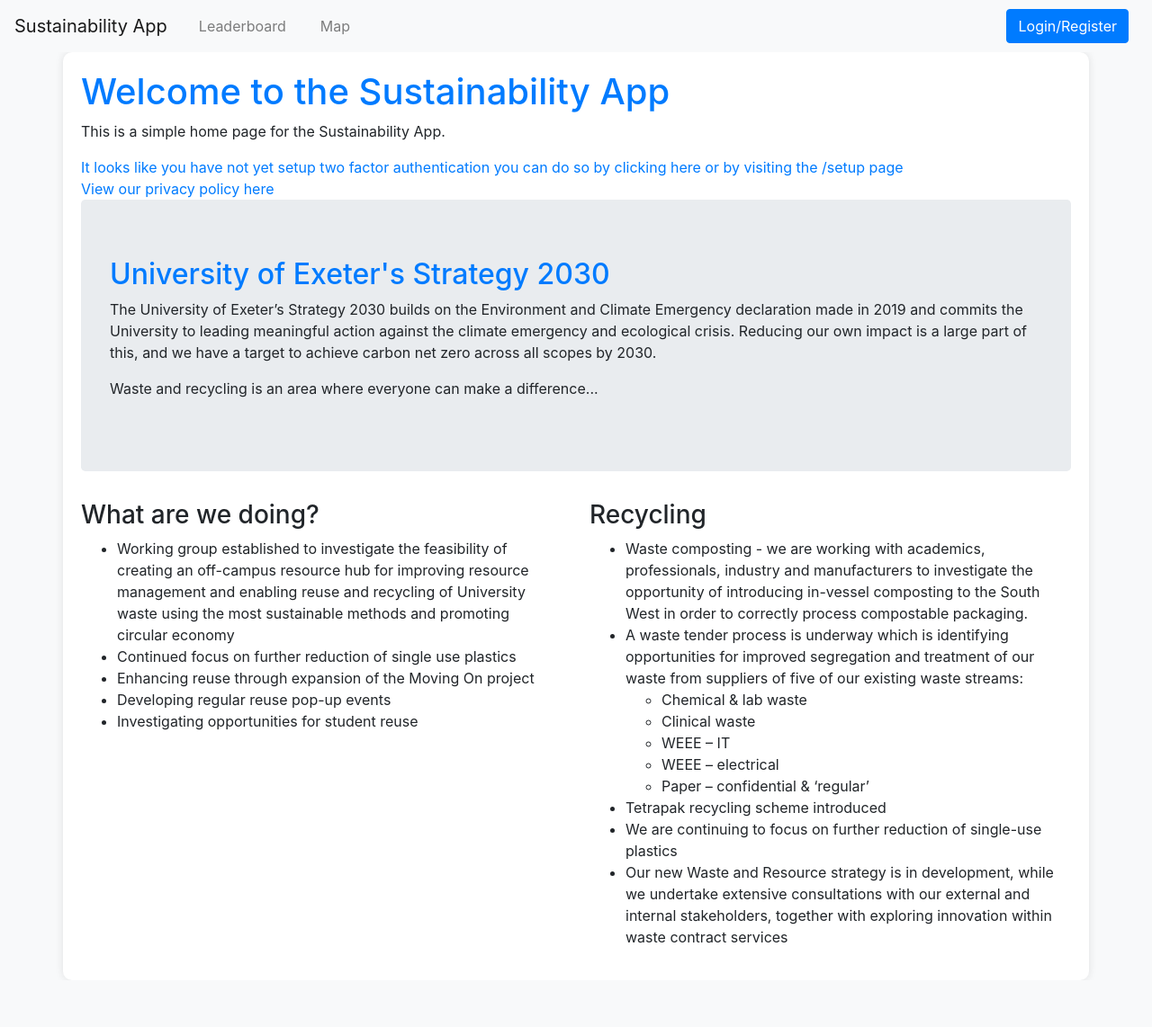
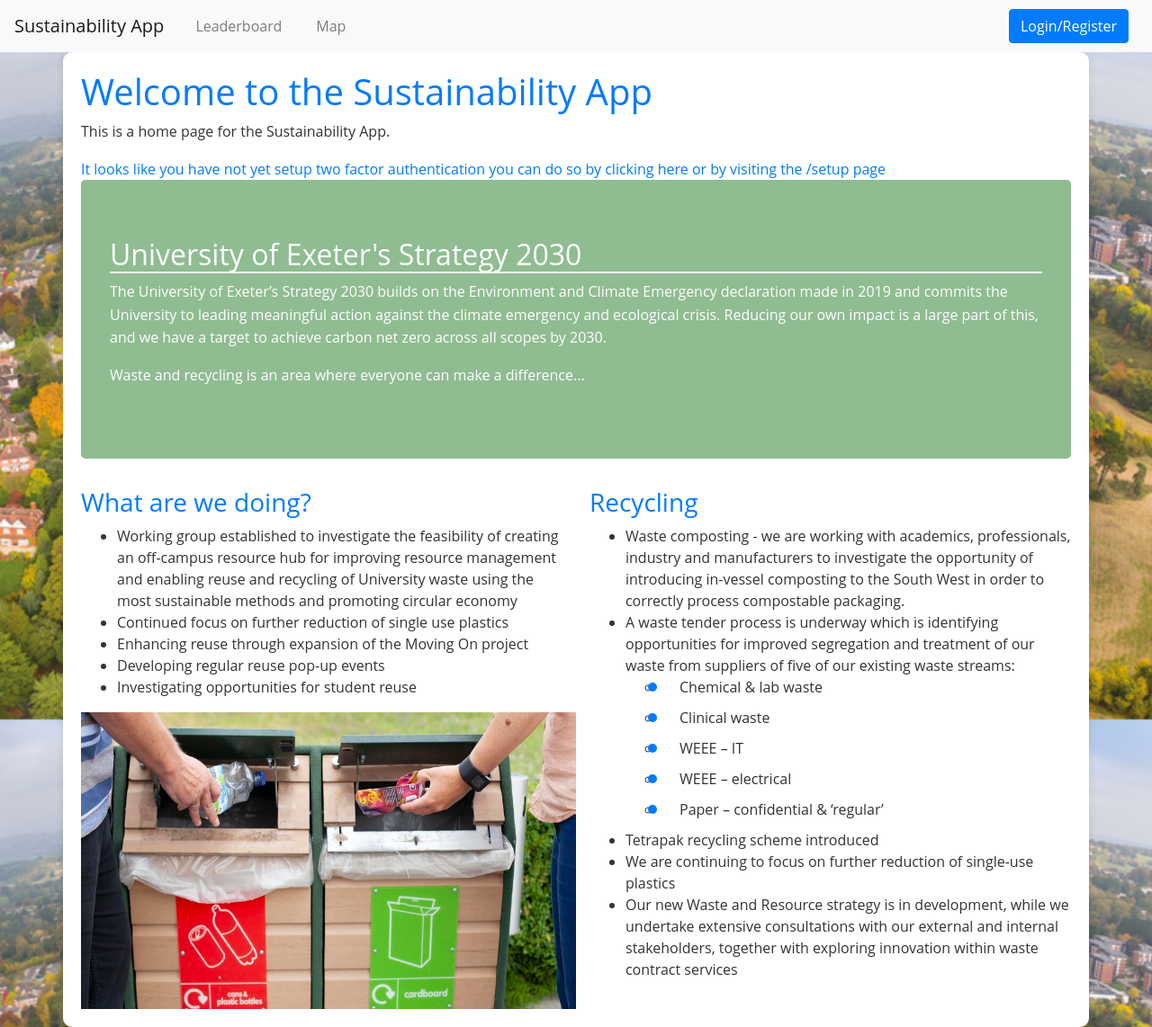
Before and after one commit to SC1333/Die-Holder, a Django app: page / in a window 1280 px wide. Shown: the whole page at 90% size. Before the commit the page ends 1049 px from the top, so only its background shows below. Run offline with Django 5.2, Linux system fonts and the light colour scheme; some libraries are stand-ins or nearby versions.

Commit message:
Improved css, added images and navbar is now stored separately

```diff
--- a/sustainability/static/sustainability/style.css
+++ b/sustainability/static/sustainability/style.css
@@ -1,10 +1,50 @@
-/*dark blue #264059
- * light blue #6EA0B1
- * orange #E5690B
- * brown #9F5D35 */
+body {
+           font-family: 'Open Sans', sans-serif;
+           color: #333; /* Dark gray text */
+       }
+       h1, h3 {
+           color: #007bff; /* Blue headings */
+       }
 
-body {
-    background-color: #f8f9fa;
+       h2 {
+           color: #fff;
+       }
+
+       p {
+           line-height: 1.6;
+       }
+       .jumbotron {
+           background-color: #90BC92; /* Green jumbotron background */
+           color: #fff; /* White text */
+       }
+       .jumbotron h2 {
+           border-bottom: 2px solid #fff; /* White border under heading */
+       }
+       .row {
+           margin-top: 20px;
+       }
+       .col-md-6 {
+           padding: 0 15px;
+       }
+       .col-md-6 h3 {
+           color: #007bff; /* Red headings */
+       }
+.col-md-6 ul > li > ul li {
+    position: relative; /* Position relative for pseudo-element positioning */
+    padding-left: 20px; /* Add left padding for text */
+    margin-bottom: 10px; /* Add margin between list items */
+}
+
+.col-md-6 ul > li > ul li::before {
+    content: ''; /* Empty content for pseudo-element */
+    position: absolute; /* Position absolute for pseudo-element */
+    left: -15px; /* Position from the left */
+    top: 50%; /* Position from the top */
+    transform: translateY(-50%); /* Center vertically */
+    width: 10px; /* Width of the bullet point */
+    height: 10px; /* Height of the bullet point */
+    background-color: #007bff; /* Green color for bullet point */
+    border-radius: 50%; /* Rounded bullet point */
 }
 
 .container {
@@ -12,10 +52,6 @@ body {
     border-radius: 10px;
     box-shadow: 0 0 10px rgba(0, 0, 0, 0.1);
     padding: 20px;
-}
-
-h1, h2 {
-    color: #007bff;
 }
 
 nav {
--- a/sustainability/templates/home.html
+++ b/sustainability/templates/home.html
@@ -2,63 +2,25 @@
 <html lang="en">
 <head>
 
-   {% load static %}
+    {% load static %}
    <meta charset="UTF-8">
    <meta name="viewport" content="width=device-width, initial-scale=1.0">
    <title>Welcome to the Sustainability App</title>
    <!-- Bootstrap CSS -->
    <link rel="stylesheet" href="https://stackpath.bootstrapcdn.com/bootstrap/4.5.2/css/bootstrap.min.css">
-   <link rel="stylesheet" href="{% static 'sustainability/style.css' %}">
-
+    <link rel="stylesheet" href="{% static 'sustainability/style.css' %}">
+       <style>
+       body {
+           background-image: url({% static 'campus.jpg' %});
+           background-size: cover; /* Cover the entire viewport */
+           background-repeat: no-repeat; /* Do not repeat the image */
+           background-attachment: fixed; /* Fixed background position */
+       }
+   </style>
 </head>
 <body>
 
-
-       <!-- Navigation buttons -->
-       <nav class="navbar navbar-expand-lg navbar-light bg-light">
-   <!-- Brand/logo -->
-   <a class="navbar-brand" href="#">Sustainability App</a>
-
-   <!-- Toggler/collapsible Button -->
-   <button class="navbar-toggler" type="button" data-toggle="collapse" data-target="#navbarSupportedContent" aria-controls="navbarSupportedContent" aria-expanded="false" aria-label="Toggle navigation">
-       <span class="navbar-toggler-icon"></span>
-   </button>
-
-
-   <!-- Navbar links -->
-   <div class="collapse navbar-collapse" id="navbarSupportedContent">
-       <ul class="navbar-nav mr-auto">
-           <li class="nav-item">
-               <button data-url="{% url 'sustainability:leaderboard' %}" onclick="openUrl(this)" class="nav-link btn btn-link">Leaderboard</button>
-           </li>
-           <li class="nav-item">
-               <button data-url="{% url 'sustainability:map' %}" onclick="openUrl(this)" class="nav-link btn btn-link">Map</button>
-           </li>
-       </ul>
-
-
-       <!-- User authentication section -->
-       {% if user.is_authenticated %}
-           <div class="dropdown">
-               <button class="btn btn-secondary dropdown-toggle" type="button" id="dropdownMenuButton" data-toggle="dropdown" aria-haspopup="true" aria-expanded="false">
-                   {{ user.username }}
-               </button>
-               <div class="dropdown-menu" aria-labelledby="dropdownMenuButton">
-                   <a class="dropdown-item" href="#">Edit Profile</a>
-                   <a class="dropdown-item" href="{% url 'sustainability:logout' %}">Logout</a>
-               </div>
-           </div>
-       {% else %}
-           <button data-url="{% url 'sustainability:auth' %}" onclick="openUrl(this)" class="btn btn-primary ml-auto">Login/Register</button>
-       {% endif %}
-   </div>
-</nav>
-           <script>
-       function openUrl(button) {
-           var url = button.getAttribute('data-url');
-           window.location.href = url;
-       }
-   </script>
+    {% include 'navbar.html' %}
 
            <!-- Bootstrap JS -->
    <script src="https://code.jquery.com/jquery-3.5.1.slim.min.js"></script>
@@ -68,13 +30,10 @@
 
    <div class="container">
        <h1>Welcome to the Sustainability App</h1>
-       <p>This is a simple home page for the Sustainability App.</p>
+       <p>This is a home page for the Sustainability App.</p>
        {% if not has_2fa_device %} <!--display a button to allow users to setup 2fa -->
        <a href="{% url 'sustainability:setup' %}">It looks like you have not yet setup two factor authentication you can do so by clicking here or by visiting the /setup page</a>
     {% endif %}
-        <div>
-            <a href="{% url 'sustainability:privacy' %}">View our privacy policy here</a>
-        </div>
 
 
        <div class="jumbotron">
@@ -94,6 +53,7 @@
                    <li>Developing regular reuse pop-up events</li>
                    <li>Investigating opportunities for student reuse</li>
                </ul>
+               <img src="{% static 'Waste_and_recycling.jpeg' %}" alt="Waste and Recycling" style="width: 550px; height: 330px;">
            </div>
            <div class="col-md-6">
                <h3>Recycling</h3>
--- /dev/null
+++ b/sustainability/templates/navbar.html
@@ -0,0 +1,45 @@
+<!-- Navigation buttons -->
+       <nav class="navbar navbar-expand-lg navbar-light bg-light">
+   <!-- Brand/logo -->
+   <a class="navbar-brand" href="#">Sustainability App</a>
+
+   <!-- Toggler/collapsible Button -->
+   <button class="navbar-toggler" type="button" data-toggle="collapse" data-target="#navbarSupportedContent" aria-controls="navbarSupportedContent" aria-expanded="false" aria-label="Toggle navigation">
+       <span class="navbar-toggler-icon"></span>
+   </button>
+
+
+   <!-- Navbar links -->
+   <div class="collapse navbar-collapse" id="navbarSupportedContent">
+       <ul class="navbar-nav mr-auto">
+           <li class="nav-item">
+               <button data-url="{% url 'sustainability:leaderboard' %}" onclick="openUrl(this)" class="nav-link btn btn-link">Leaderboard</button>
+           </li>
+           <li class="nav-item">
+               <button data-url="{% url 'sustainability:map' %}" onclick="openUrl(this)" class="nav-link btn btn-link">Map</button>
+           </li>
+       </ul>
+
+
+       <!-- User authentication section -->
+       {% if user.is_authenticated %}
+           <div class="dropdown">
+               <button class="btn btn-secondary dropdown-toggle" type="button" id="dropdownMenuButton" data-toggle="dropdown" aria-haspopup="true" aria-expanded="false">
+                   {{ user.username }}
+               </button>
+               <div class="dropdown-menu" aria-labelledby="dropdownMenuButton">
+                   <a class="dropdown-item" href="#">Edit Profile</a>
+                   <a class="dropdown-item" href="{% url 'sustainability:logout' %}">Logout</a>
+               </div>
+           </div>
+       {% else %}
+           <button data-url="{% url 'sustainability:auth' %}" onclick="openUrl(this)" class="btn btn-primary ml-auto">Login/Register</button>
+       {% endif %}
+   </div>
+</nav>
+           <script>
+       function openUrl(button) {
+           var url = button.getAttribute('data-url');
+           window.location.href = url;
+       }
+   </script>
```
Also changed, not shown: sustainability/static/Waste_and_recycling.jpeg (added), sustainability/static/campus.jpg (added).
